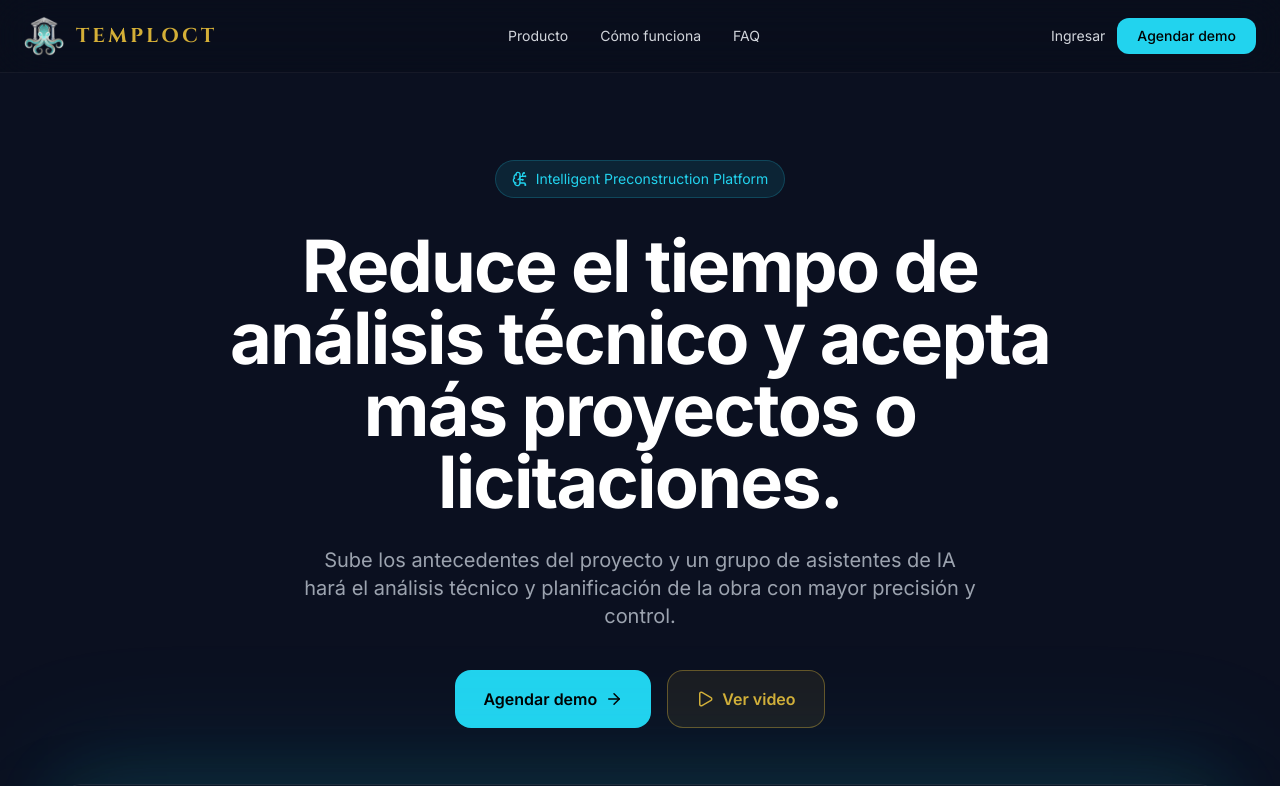
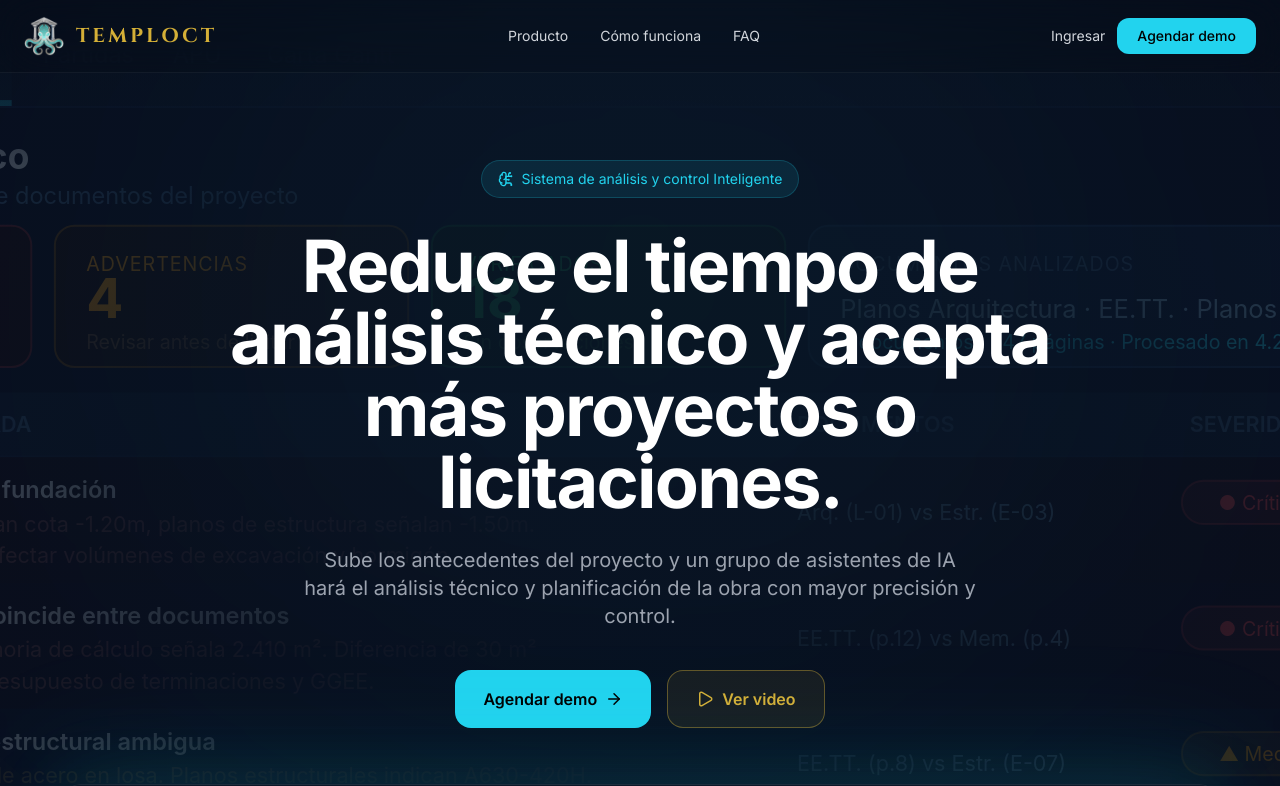
Before and after one commit to camqdesign/temploct-landing1, a React (Vite) app: page / in a window 1280 px wide. Shown: the top 786 px of the page. Built offline with nearby package versions, Linux system fonts and the light colour scheme.

Commit message:
hero: fondo diagnostico, etiqueta actualizada

```diff
--- a/src/App.jsx
+++ b/src/App.jsx
@@ -85,8 +85,21 @@ function App() {
       {/* HERO */}
       <section id="features" className="relative pt-40 pb-0 px-6 overflow-hidden">
 
+        {/* Imagen de fondo — pantalla Diagnóstico del SaaS */}
+        <div className="absolute inset-0 z-0 pointer-events-none">
+          <img
+            src="/mockup-diagnostico.svg"
+            alt=""
+            className="w-full h-full object-cover object-top opacity-40"
+          />
+          {/* Oscurecimiento central — radial: más oscuro en el centro donde está el texto */}
+          <div className="absolute inset-0" style={{background: 'radial-gradient(ellipse 70% 60% at 50% 40%, rgba(8,15,30,0.92) 0%, rgba(8,15,30,0.7) 50%, rgba(8,15,30,0.3) 100%)'}} />
+          {/* Oscurecimiento en bordes top/bottom */}
+          <div className="absolute inset-0" style={{background: 'linear-gradient(to bottom, #080f1e 0%, transparent 12%, transparent 75%, #080f1e 100%)'}} />
+        </div>
+
         {/* Glow de fondo */}
-        <div className="absolute top-0 left-1/2 -translate-x-1/2 w-[900px] h-[600px] bg-cyanGlow/8 blur-[200px] rounded-full pointer-events-none" />
+        <div className="absolute top-0 left-1/2 -translate-x-1/2 w-[900px] h-[600px] bg-cyanGlow/5 blur-[200px] rounded-full pointer-events-none" />
 
         {/* Texto hero — centrado */}
         <motion.div
@@ -97,7 +110,7 @@ function App() {
         >
           <div className="inline-flex items-center gap-2 border border-cyanGlow/20 bg-cyanGlow/10 rounded-full px-4 py-2 text-sm text-cyanGlow mb-8">
             <BrainCircuit size={16} />
-            Intelligent Preconstruction Platform
+            Sistema de análisis y control Inteligente
           </div>
 
           <h1 className="text-5xl sm:text-6xl lg:text-7xl leading-[1.08] font-bold mb-7 tracking-tight">
```
Also changed, not shown: public/mockup-diagnostico.svg (added).
